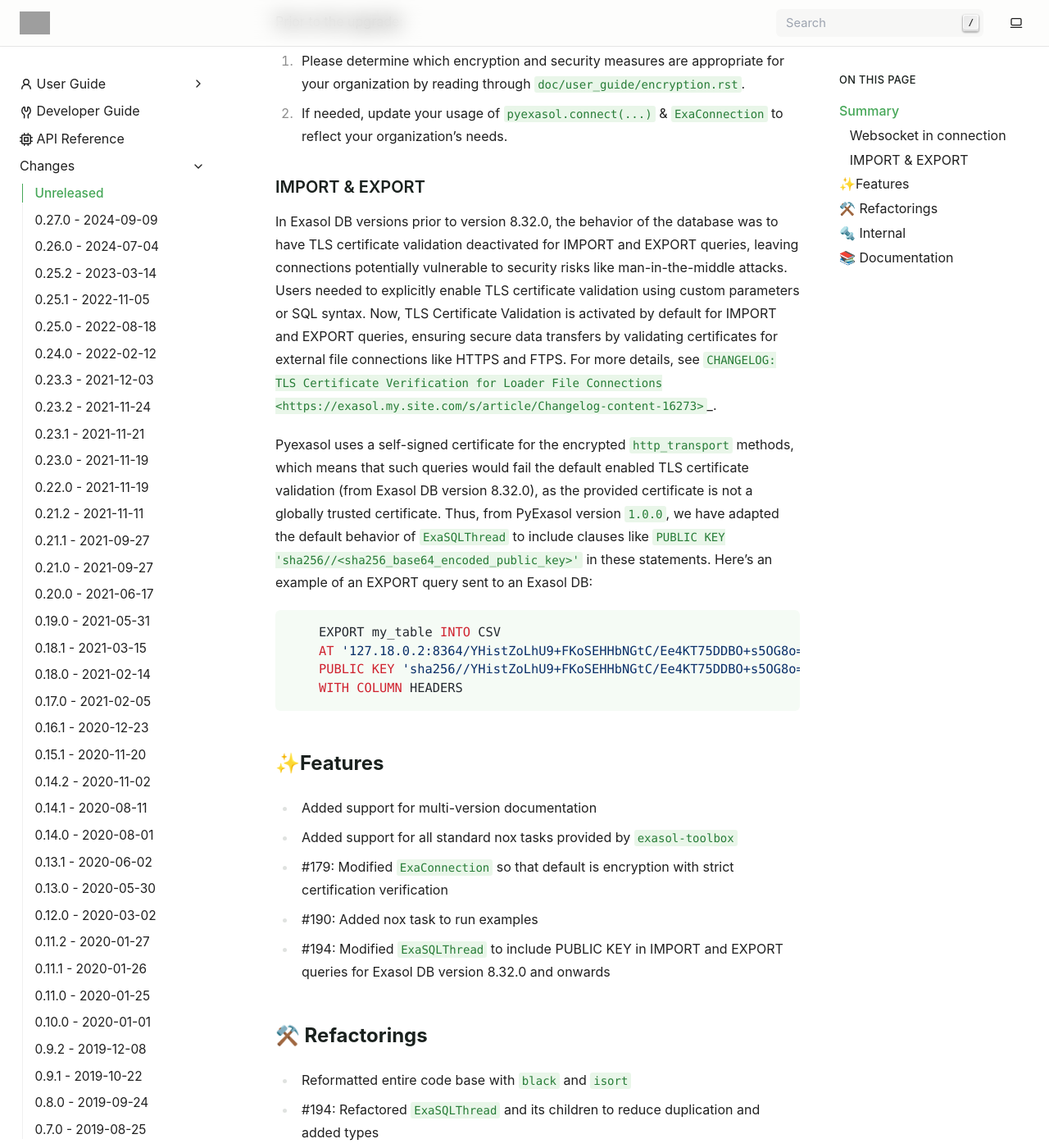
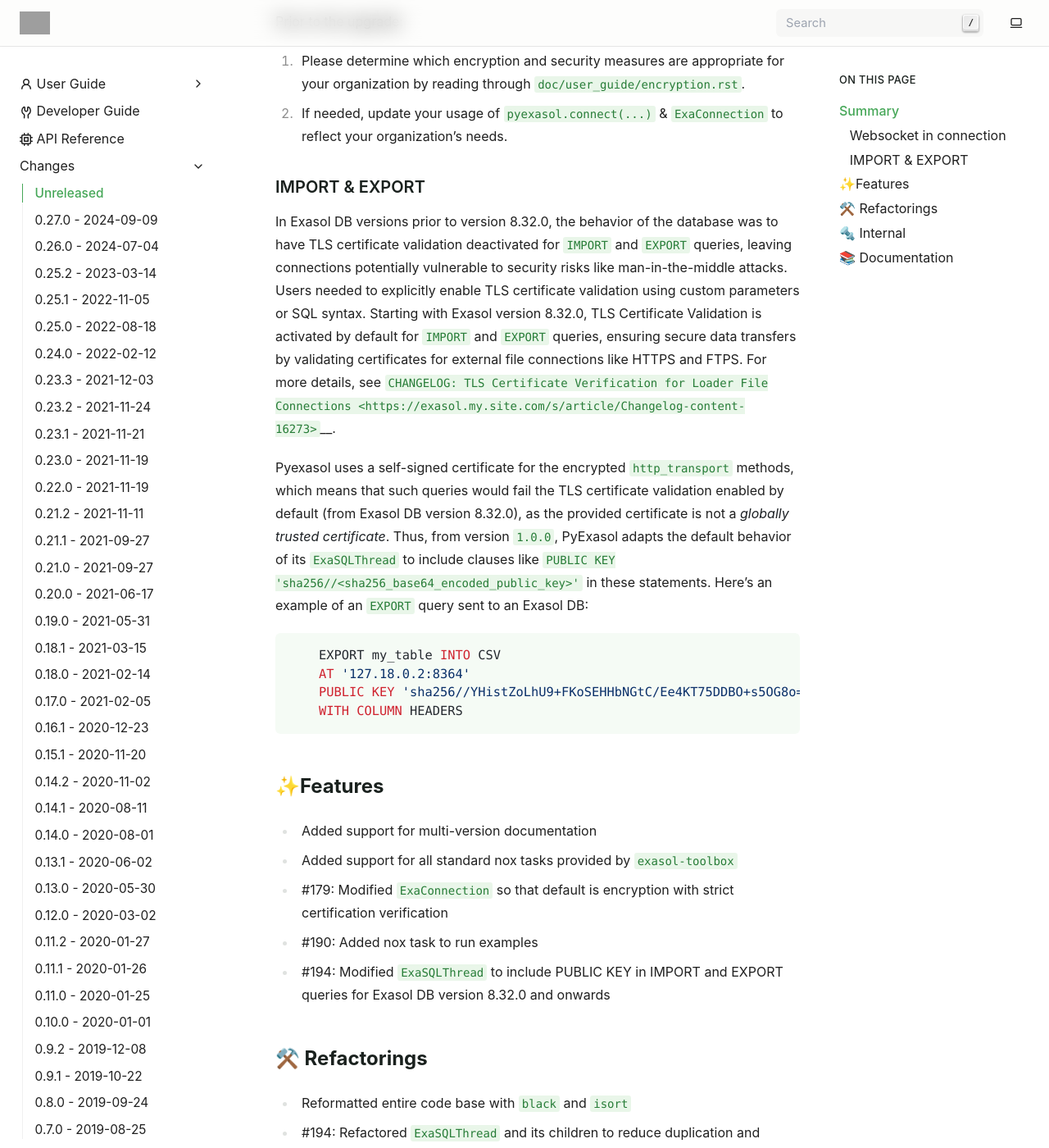
Before and after one commit to exasol/pyexasol, a Sphinx documentation site: the page built from doc/changes/unreleased.md, in a window 1280 px wide and 1400 px high, scrolled down 564 px. Shown: the whole window at 82% size. Built offline with Sphinx 7.4.7, drawn with Linux system fonts in a browser that asks for light colours; pages that are not in the unit, such as notebooks, are missing from menus; some of the changed text lies outside the part shown; grey boxes are pictures that could not be loaded.

Commit message:
Fix shell command to bash & remove indent as md doesn't support for code like that in a bullet list

````diff
--- a/doc/changes/unreleased.md
+++ b/doc/changes/unreleased.md
@@ -22,23 +22,28 @@
 
 ### IMPORT & EXPORT
 
-In Exasol DB versions prior to version 8.32.0, the behavior of the database was to have TLS
-certificate validation deactivated for IMPORT
-and EXPORT queries, leaving connections potentially vulnerable to security risks like
-man-in-the-middle attacks. Users needed to explicitly enable TLS certificate validation
-using custom parameters or SQL syntax. Now, TLS Certificate Validation is activated by
-default for IMPORT and EXPORT queries, ensuring secure data transfers by validating
-certificates for external file connections like HTTPS and FTPS. For more details, see
-`CHANGELOG: TLS Certificate Verification for Loader File Connections <https://exasol.my.site.com/s/article/Changelog-content-16273>`_.
+In Exasol DB versions prior to version 8.32.0, the behavior of the database
+was to have TLS certificate validation deactivated for `IMPORT` and `EXPORT`
+queries, leaving connections potentially vulnerable to security risks like
+man-in-the-middle attacks. Users needed to explicitly enable TLS certificate
+validation using custom parameters or SQL syntax.
+Starting with Exasol version 8.32.0, TLS Certificate Validation is activated
+by default for `IMPORT` and `EXPORT` queries, ensuring secure data transfers
+by validating certificates for external file connections like HTTPS and
+FTPS. For more details, see
+`CHANGELOG: TLS Certificate Verification for Loader File Connections <https://exasol.my.site.com/s/article/Changelog-content-16273>`__.
 
-Pyexasol uses a self-signed certificate for the encrypted `http_transport` methods, which means that such queries would
-fail the default enabled TLS certificate validation (from Exasol DB version 8.32.0), as the provided certificate is not a globally trusted certificate.
-Thus, from PyExasol version `1.0.0`, we have adapted the default behavior of `ExaSQLThread` to include clauses like
-`PUBLIC KEY 'sha256//<sha256_base64_encoded_public_key>'` in these statements. Here's an example of an EXPORT query sent to an Exasol DB:
+Pyexasol uses a self-signed certificate for the encrypted `http_transport`
+methods, which means that such queries would fail the TLS certificate
+validation enabled by default (from Exasol DB version 8.32.0), as the provided
+certificate is not a *globally trusted certificate*.  Thus, from version
+`1.0.0`, PyExasol adapts the default behavior of its `ExaSQLThread` to include
+clauses like `PUBLIC KEY 'sha256//<sha256_base64_encoded_public_key>'` in
+these statements. Here's an example of an `EXPORT` query sent to an Exasol DB:
 
 ```sql
     EXPORT my_table INTO CSV
-    AT '127.18.0.2:8364/YHistZoLhU9+FKoSEHHbNGtC/Ee4KT75DDBO+s5OG8o='
+    AT '127.18.0.2:8364'
     PUBLIC KEY 'sha256//YHistZoLhU9+FKoSEHHbNGtC/Ee4KT75DDBO+s5OG8o=' FILE '000.gz'
     WITH COLUMN HEADERS
 ```
@@ -58,7 +63,7 @@
 
 ## 🔩 Internal
 
-* Relocked dependencies
+Relocked dependencies
   * Due to changes in cryptography's Python support (!=3.9.0 and 3.9.1), we updated our support to Python ^3.9.2.
 * Added exasol-toolbox workflows and actions
 * Added missing plugin for multi-version documentation
@@ -67,9 +72,10 @@
 
     Note: please make sure to adjust your git config accordingly (if not done yet)
 
-        ``shell
-        git config blame.ignoreRevsFile .git-blame-ignore-revs
-        ``
+```bash
+      git config blame.ignoreRevsFile .git-blame-ignore-revs
+```
+
 * #181: Modified integration tests to run also with `ssl.CERT_REQUIRED`
 * #187: Updated poetry to 2.1.2 & exasol-toolbox to `1.0.1`
 * Relocked dependencies to resolve CVE-2025-43859 for transitive dependence `h11`
````
